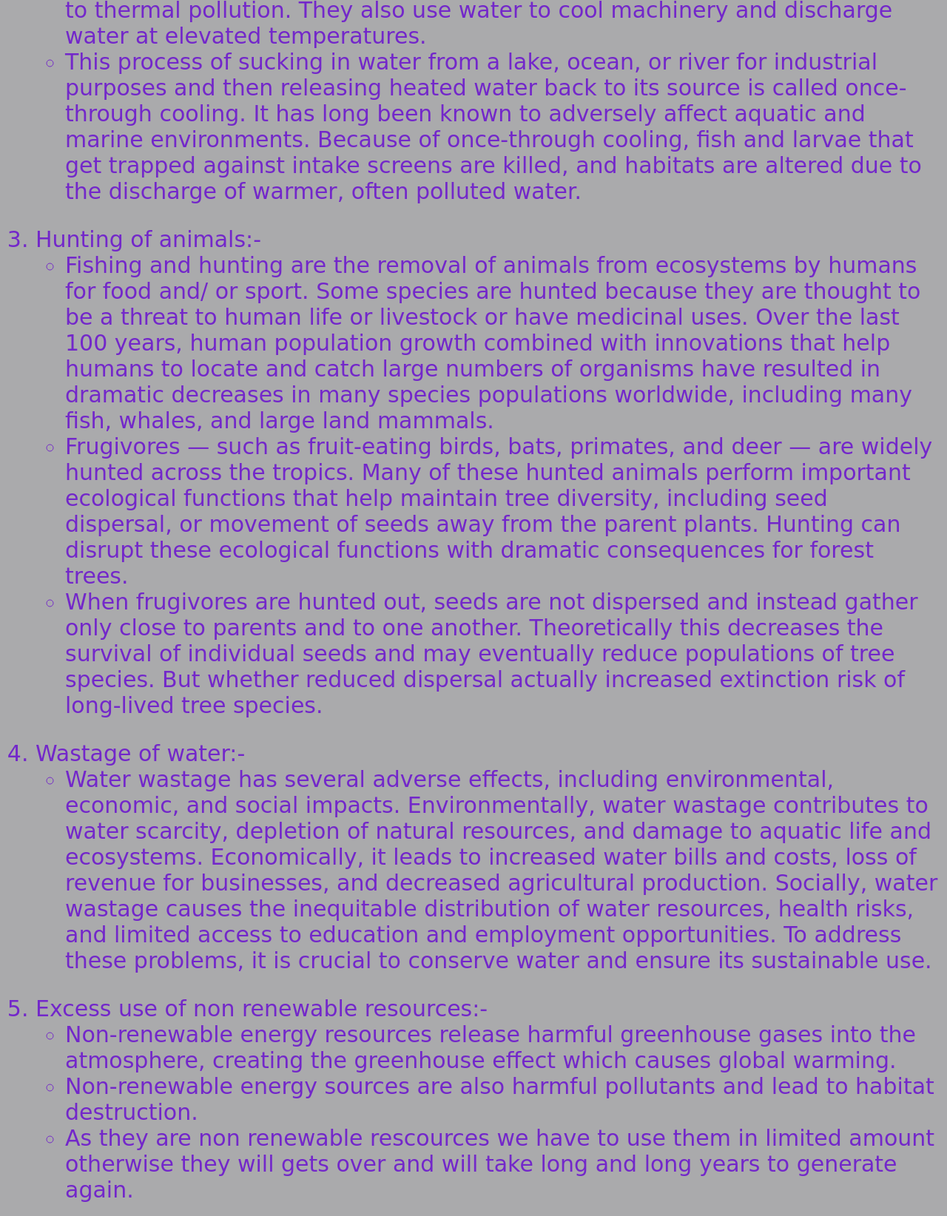
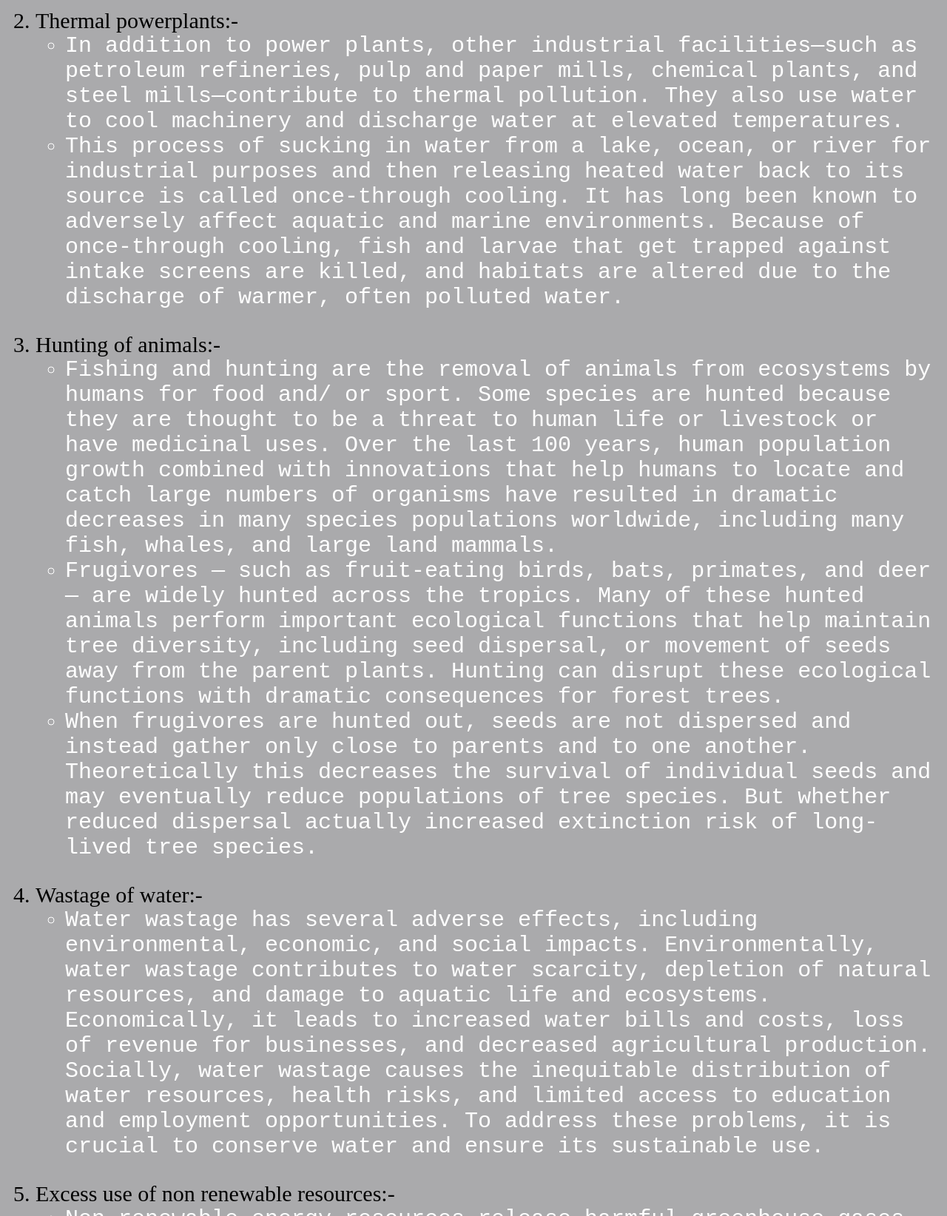
Before and after one commit to Raj9555/che110, a plain HTML site: page public/3.0.html in a window 1280 px wide. Shown: the part 1156-2800 px from the top of the page at 74% size. Drawn offline with Linux system fonts and the light colour scheme.

Commit message:
Update styles1.css

```diff
--- a/public/styles1.css
+++ b/public/styles1.css
@@ -19,7 +19,8 @@
 }
 #ol1{
     font-size:30px;
-    color: rgb(115, 39, 202);
+    color: rgb(255, 255, 255);
+    font-family: 'Sometype Mono', monospace;;
   }
   .next {
     background-color: #04AA6D;
@@ -41,3 +42,21 @@
  body{
     background-color: #aaaaac;
  }
+ .gb{color: black;
+  font-family:'Times New Roman', Times, serif;
+}
+.tp{color: black;
+  font-family:'Times New Roman', Times, serif;
+}
+.hf{
+  color: black;
+  font-family:'Times New Roman', Times, serif;
+}
+.ww{
+  color: black;
+  font-family:'Times New Roman', Times, serif;
+}
+.err{
+  color: black;
+  font-family:'Times New Roman', Times, serif;
+}
```
